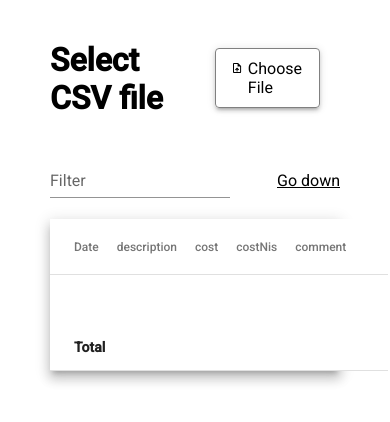
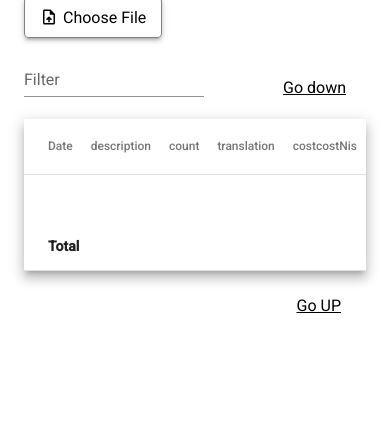
Before and after one commit to Vladi-ed/CalCalculator, an Angular app: page / in a window 390 px wide. Shown: the top 422 px of the page. Built offline with nearby package versions, Linux system fonts and the light colour scheme; what csv-parse would draw is missing.

Commit message:
implemented sorting and comments translation, mobile view optimizations

```diff
--- a/src/app/app.component.css
+++ b/src/app/app.component.css
@@ -4,6 +4,26 @@
 /*td {*/
 /*  padding-right: 7px;*/
 /*}*/
+
+main {
+  padding: 20px 50px;
+}
+
+header > h1 {
+  display: inline-block;
+  margin-right: 20px;
+}
+
+@media only screen and (max-width: 600px) {
+  main {
+    padding: 0 24px;
+  }
+
+  header > h1 {
+    display: none;
+  }
+
+}
 
 table {
   width: 100%;
@@ -13,10 +33,21 @@ tr.mat-footer-row {
   font-weight: bold;
 }
 
+td.mat-column-costNis {
+  white-space: nowrap;
+}
+
+td.mat-cell {
+  padding-right: 10px;
+}
+
+td.mat-column-count {
+  padding-right: 0;
+}
+
 label.select-file {
   border: 1px solid gray;
   padding: 10px 15px;
-  margin-left: 20px;
   border-radius: 4px;
   margin-top: -3px;
   cursor: pointer;
--- a/src/app/app.component.html
+++ b/src/app/app.component.html
@@ -1,7 +1,7 @@
-<div style="padding: 20px 50px;">
-  <div style="display: flex; align-items: center;">
+<main>
+  <header style="display: flex; align-items: center;">
 
-    <h1 style="display: inline-block">Select CSV file</h1>
+    <h1>Select CSV file</h1>
     <!--  <input type="file" id="input" (change)="onUpload($event.target)" accept="text/csv, .xls"/>-->
 
     <!--  <input #csvInput hidden type="file" onclick="this.value=null" (change)="csvInputChange($event)" accept="text/csv, .xls"/>-->
@@ -13,11 +13,11 @@
       <span style="margin-left: 5px">Choose File</span>
     </label>
 
-    <mat-label style="padding-left: 20px">{{ csvInput.files?.item(0)?.name }}</mat-label>
-  </div>
+    <mat-label style="padding-left: 18px">{{ csvInput.files?.item(0)?.name }}</mat-label>
+  </header>
 
 
-  <div style="display: flex; justify-content: space-between; align-items: baseline">
+  <div style="display: flex; justify-content: space-between">
     <mat-form-field appearance="standard">
       <mat-label>Filter</mat-label>
       <input matInput #filter (keyup)="filterTransactions(filter.value)" type="search">
@@ -27,17 +27,17 @@
         </svg>
       </span>
     </mat-form-field>
-    <a href="#footer">Go down</a>
+    <a href="#footer" style="padding-top: 40px; padding-right: 20px; padding-left: 20px" matRipple>Go down</a>
   </div>
 
 
-  <div class="mat-elevation-z8">
-    <table mat-table [dataSource]="filteredRecords" matSort>
+  <div class="mat-elevation-z8" style="overflow: auto">
+    <table mat-table [dataSource]="filteredRecords" matSort (matSortChange)="sortData($event)">
 
       <!-- Date Column -->
       <ng-container matColumnDef="date">
         <th mat-header-cell *matHeaderCellDef mat-sort-header=""> Date </th>
-        <td mat-cell *matCellDef="let row"> {{ row.date | date:'longDate' }} </td>
+        <td mat-cell *matCellDef="let row"> {{ row.date | date:'d MMMM y' }} </td>
         <td mat-footer-cell *matFooterCellDef> Total </td>
       </ng-container>
 
@@ -64,12 +64,12 @@
       <ng-container matColumnDef="translation">
         <th mat-header-cell *matHeaderCellDef mat-sort-header=""> translation </th>
         <td mat-cell *matCellDef="let row"> {{row.translation}} </td>
-        <td mat-footer-cell *matFooterCellDef><a href="#">Go UP</a></td>
+        <td mat-footer-cell *matFooterCellDef></td>
       </ng-container>
 
       <!-- cost Column -->
       <ng-container matColumnDef="cost">
-        <th mat-header-cell *matHeaderCellDef mat-sort-header=""> cost </th>
+        <th mat-header-cell *matHeaderCellDef> cost </th>
         <td mat-cell *matCellDef="let row"> {{row.cost}} </td>
         <td mat-footer-cell *matFooterCellDef></td>
       </ng-container>
@@ -92,15 +92,15 @@
       </ng-container>
 
       <tr mat-header-row *matHeaderRowDef="displayedColumns"></tr>
-      <tr mat-row *matRowDef="let row; columns: displayedColumns;"></tr>
+      <tr mat-row *matRowDef="let row; columns: displayedColumns"></tr>
       <tr mat-footer-row *matFooterRowDef="displayedColumns"></tr>
 
       <!-- Row shown when there is no matching data. -->
       <tr class="mat-row" *matNoDataRow>
-        <td class="mat-cell" colspan="4" *ngIf="calRecords.length">No data matching the filter "{{filter.value}}"</td>
+        <td class="mat-cell" colspan="4" *ngIf="calRecords">No data matching the filter "{{filter.value}}"</td>
       </tr>
     </table>
   </div>
 
-  <div id="footer"></div>
-</div>
+  <div id="footer" style="text-align: right; padding: 25px" matRipple><a href="#">Go UP</a></div>
+</main>
--- a/src/app/app.component.ts
+++ b/src/app/app.component.ts
@@ -1,7 +1,8 @@
 import {Component} from '@angular/core';
 import {parse as csvParseToObject} from 'csv-parse/browser/esm/sync';
-import {vocabulary} from "./vocabulary";
+import {comments, vocabulary} from "./vocabulary";
 import {ICalRecord} from "./ICalRecord";
+import {Sort} from "@angular/material/sort";
 
 @Component({
   selector: 'app-root',
@@ -10,10 +11,10 @@ import {ICalRecord} from "./ICalRecord";
 })
 export class AppComponent {
   title = 'calCalculator';
-  calRecords: ICalRecord[] = [];
+
+  calRecords?: ICalRecord[];
   filteredRecords: ICalRecord[] = [];
-  initialColumns = ['date',	'description', 'cost',	'costNis', 'comment'];
-  displayedColumns = this.initialColumns;
+  displayedColumns: (keyof ICalRecord)[] = ['date',	'description', 'count', 'translation', 'cost',	'costNis', 'comment'];
   spentTotal?: number;
 
   onUpload(target: any) {
@@ -22,9 +23,8 @@ export class AppComponent {
   }
 
   processDataV2(content: string) {
-
     const records: ICalRecord[] = csvParseToObject(content, {
-      columns: this.initialColumns,
+      columns: ['date',	'description', 'cost',	'costNis', 'comment'],
       fromLine: 4,
       delimiter: '\t',
       relaxColumnCountLess: true,
@@ -35,6 +35,7 @@ export class AppComponent {
           const dateSplit = cellValue.split('/');
           return dateSplit[1] + '/' + dateSplit[0] + '/' + dateSplit[2];
         }
+        else if (context.index == 4) return comments.find(item => cellValue.includes(item.keyword))?.translation || cellValue;
         else return cellValue;
       }
     });
@@ -45,13 +46,11 @@ export class AppComponent {
       line.count = records.filter(v => v.description == line.description).length;
 
       // add translation
-      line.translation = vocabulary.find(item => line.description.includes(item.keyword))?.translation;
+      line.translation = vocabulary.find(item => line.description.includes(item.keyword))?.translation || '';
     })
 
     console.log(records);
 
-    this.displayedColumns = [...this.initialColumns];
-    this.displayedColumns.splice(2, 0, 'count', 'translation');
     this.calRecords = records;
     this.filteredRecords = records;
 
@@ -59,20 +58,53 @@ export class AppComponent {
   }
 
   filterTransactions(s: string) {
-    if (s) {
-      const sFilter = s.toUpperCase();
-      this.filteredRecords = this.calRecords.filter(col => col.translation?.toUpperCase().includes(sFilter) || col.description.includes(sFilter));
+    if (this.calRecords) {
+      if (s) {
+        const sFilter = s.toUpperCase();
+        this.filteredRecords = this.calRecords?.filter(col => col.translation?.toUpperCase().includes(sFilter) || col.description.includes(sFilter));
+      }
+      else this.filteredRecords = this.calRecords;
+
+      this.calculateTotalSpent();
     }
-    else this.filteredRecords = this.calRecords;
-
-    this.calculateTotalSpent();
   }
 
   calculateTotalSpent() {
     const totalCost = this.filteredRecords
       .map(t => 100 * Number(t.costNis.replace(/[^0-9.-]+/g,'')))
       .reduce((acc, value) => acc + value, 0);
+
     console.log('totalCost', totalCost);
     this.spentTotal = totalCost/100;
   }
+
+  sortData(sort: Sort) {
+    const data = this.filteredRecords?.slice();
+    if (!sort.active || sort.direction === '') {
+      this.filteredRecords = data;
+      return;
+      // TODO fix sorting when not sorted
+    }
+
+    function compare(a: any, b: any, isAsc: boolean) {
+      if (!a) a = '';
+      if (!b) b = '';
+      return (a < b ? -1 : 1) * (isAsc ? 1 : -1);
+    }
+
+    this.filteredRecords = data?.sort((a, b) => {
+      const isAsc = sort.direction === 'asc';
+      const columnToSort = sort.active as keyof ICalRecord;
+
+      if (columnToSort === 'costNis') {
+        const aNum = Number(a.costNis.replace(/[^0-9.-]+/g, ''));
+        const bNum = Number(b.costNis.replace(/[^0-9.-]+/g, ''));
+        return compare(aNum, bNum, isAsc);
+      }
+      else return compare(a[columnToSort], b[columnToSort], isAsc);
+
+    });
+  }
+
+
 }
--- a/src/app/vocabulary.ts
+++ b/src/app/vocabulary.ts
@@ -8,8 +8,14 @@ interface IPayment {
 export const comments: IPayment[] = [{
   "keyword": "הוראת קבע רכישה רגילה", "translation": "Regular payment"
 }, {
-  "keyword": "שרותים* עסקה עם הנחה", "translation": "Сервисное обслуживание со скидкой"
-},];
+  "keyword": "עסקה עם הנחה", "translation": "Discount price"
+}, {
+  "keyword": "קניה בטוחה באינטרנט", "translation": "Secure payment online"
+}, {
+  "keyword": "זיכוי בגין רכישה רגילה", "translation": "Return of Regular payment"
+},
+
+];
 
 export const vocabulary: IPayment[] = [{
   "keyword": "איקאה-מסעדה", "translation": "Ikea restaurant", category: 'food'
@@ -36,9 +42,9 @@ export const vocabulary: IPayment[] = [{
 }, {
   "keyword": "פקניק פארק הירקון", "translation": "Picnic Cafe Park Yarkon", category: 'food'
 }, {
-  "keyword": "דמי כרטיס", "translation": "Card payment"
+  "keyword": "דמי כרטיס", "translation": "Credit card service fee"
 }, {
-  "keyword": "ויקטורי ", "translation": "Victory", category: 'food'
+  "keyword": "ויקטורי", "translation": "Victory", category: 'food'
 }, {
   "keyword": "זוהר בייקר", "translation": "Zohar bakery", category: 'food'
 }, {
@@ -157,7 +163,7 @@ export const vocabulary: IPayment[] = [{
 }, {
   "keyword": "משק ברזילי", "translation": "Vegetarian Cafe", category: 'food'
 }, {
-  "keyword": "סון רון", "translation": "Saône Rhône Cafe", category: 'food'
+  "keyword": "סון רון", "translation": "Saone Rhône Cafe", category: 'food'
 }, {
   "keyword": "גולדה", "translation": "Golda Ice Cream", category: 'food'
 }, {
@@ -188,6 +194,8 @@ export const vocabulary: IPayment[] = [{
   "keyword": "ממתקי העיר", "translation": "Sweets Minimarket", category: 'food'
 }, {
   "keyword": "נונה", "translation": "Cafe Nona", category: 'food'
+}, {
+  "keyword": "ארומה", "translation": "Cafe Aroma", category: 'food'
 }, {
   "keyword": "עזריאלי גבעתיים", "translation": "Azrieli Givataim"
 }, {
@@ -230,6 +238,8 @@ export const vocabulary: IPayment[] = [{
 }, {
   "keyword": "ILED OGNAY", "translation": "Yango Deli", category: 'food'
 }, {
+  "keyword": "TLOW", "translation": "Wolt delivery", category: 'food'
+}, {
   "keyword": "טארה אלטה",
   "translation": "Terra Alta TLV Deli",
   category: 'food',
```
